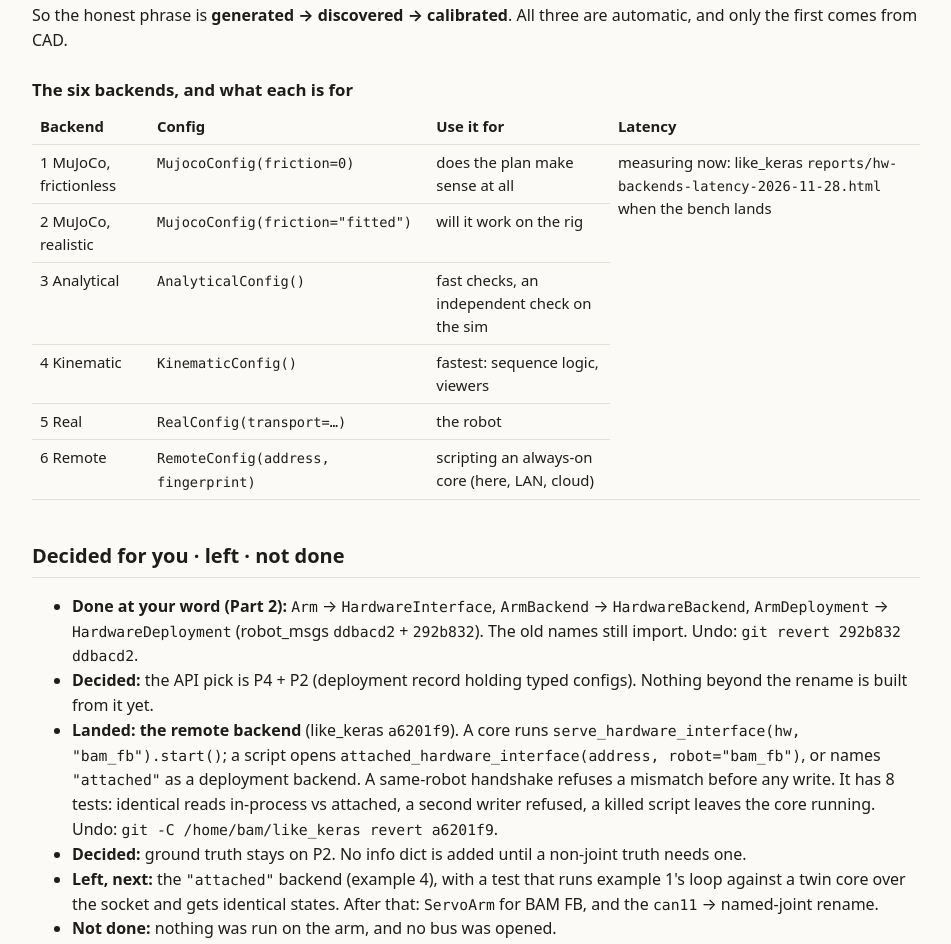
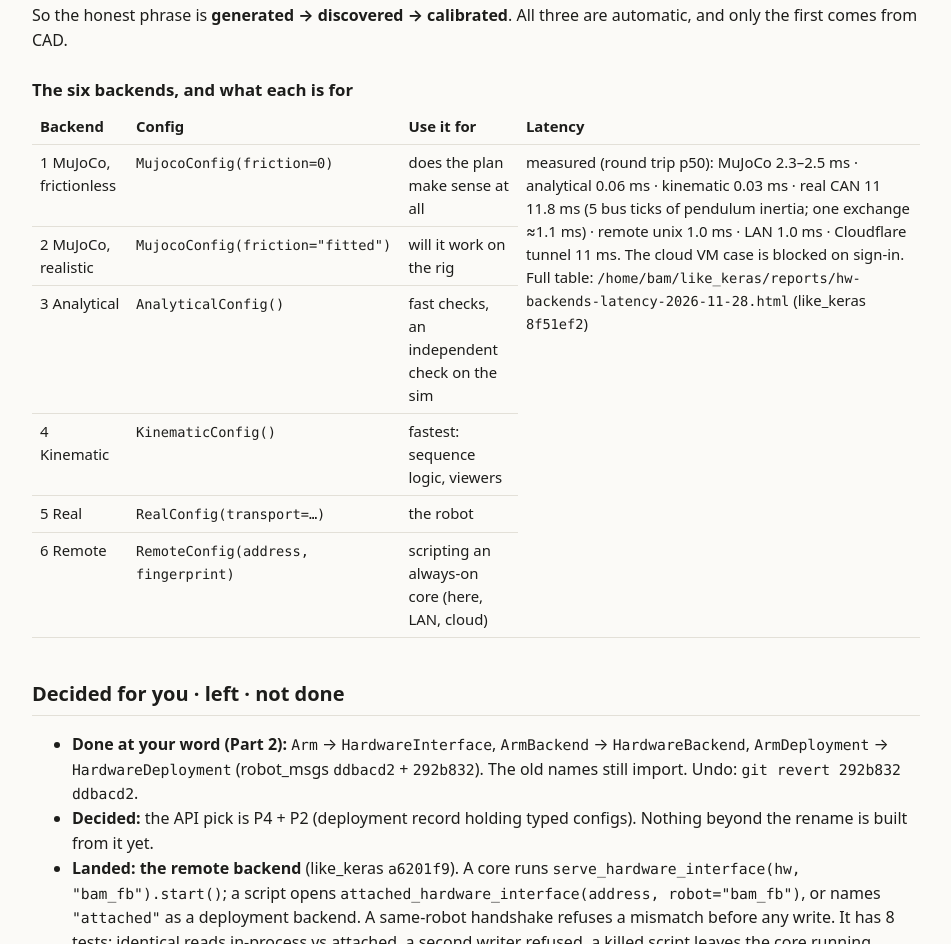
Before and after one commit to zacharyyamaoka/robot_sdk, a plain HTML site: page reports/arm-sim-real-ground-truth-2026-11-28.html in a window 1280 px wide. Shown: the part 8751-9695 px from the top of the page, without its empty margins (164-1115 px from the left). Drawn offline with Linux system fonts and the light colour scheme.

Commit message:
report: the six-backend latency numbers (like_keras 8f51ef2)
Co-Authored-By: Claude Opus 5.5 <noreply@anthropic.com>

```diff
--- a/reports/arm-sim-real-ground-truth-2026-11-28.html
+++ b/reports/arm-sim-real-ground-truth-2026-11-28.html
@@ -310,7 +310,7 @@ hw = HardwareInterface.open("lk+tcp://192.168.1.50:7000/bam_fb_pilot#fp=9c41e2")
 <h3>The six backends, and what each is for</h3>
 <table>
 <tr><th>Backend</th><th>Config</th><th>Use it for</th><th>Latency</th></tr>
-<tr><td>1 MuJoCo, frictionless</td><td><code>MujocoConfig(friction=0)</code></td><td>does the plan make sense at all</td><td rowspan="6">measuring now: like_keras <code>reports/hw-backends-latency-2026-11-28.html</code> when the bench lands</td></tr>
+<tr><td>1 MuJoCo, frictionless</td><td><code>MujocoConfig(friction=0)</code></td><td>does the plan make sense at all</td><td rowspan="6">measured (round trip p50): MuJoCo 2.3–2.5 ms · analytical 0.06 ms · kinematic 0.03 ms · real CAN 11 11.8 ms (5 bus ticks of pendulum inertia; one exchange ≈1.1 ms) · remote unix 1.0 ms · LAN 1.0 ms · Cloudflare tunnel 11 ms. The cloud VM case is blocked on sign-in. Full table: <code>/home/bam/like_keras/reports/hw-backends-latency-2026-11-28.html</code> (like_keras <code>8f51ef2</code>)</td></tr>
 <tr><td>2 MuJoCo, realistic</td><td><code>MujocoConfig(friction="fitted")</code></td><td>will it work on the rig</td></tr>
 <tr><td>3 Analytical</td><td><code>AnalyticalConfig()</code></td><td>fast checks, an independent check on the sim</td></tr>
 <tr><td>4 Kinematic</td><td><code>KinematicConfig()</code></td><td>fastest: sequence logic, viewers</td></tr>
```
